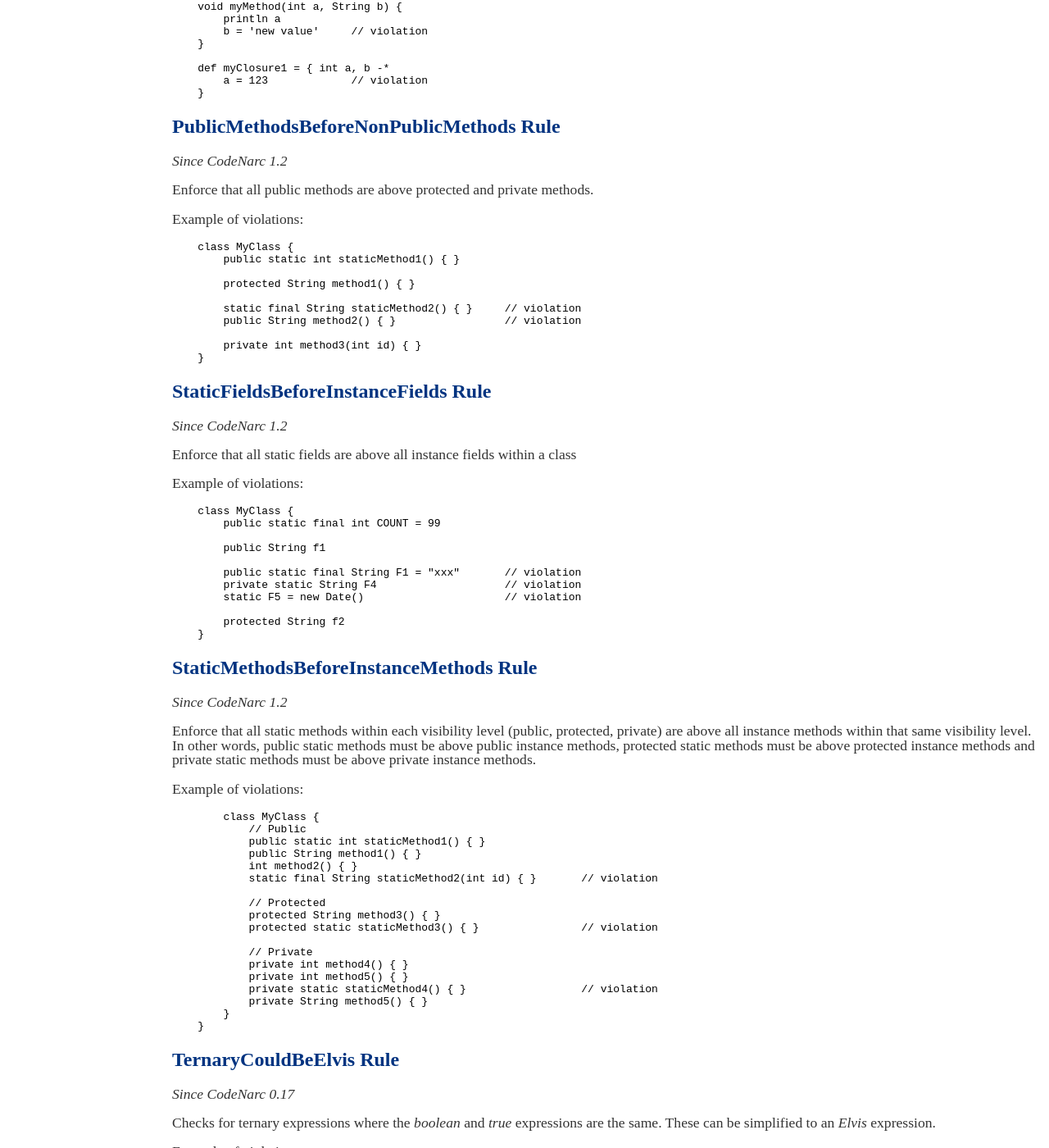
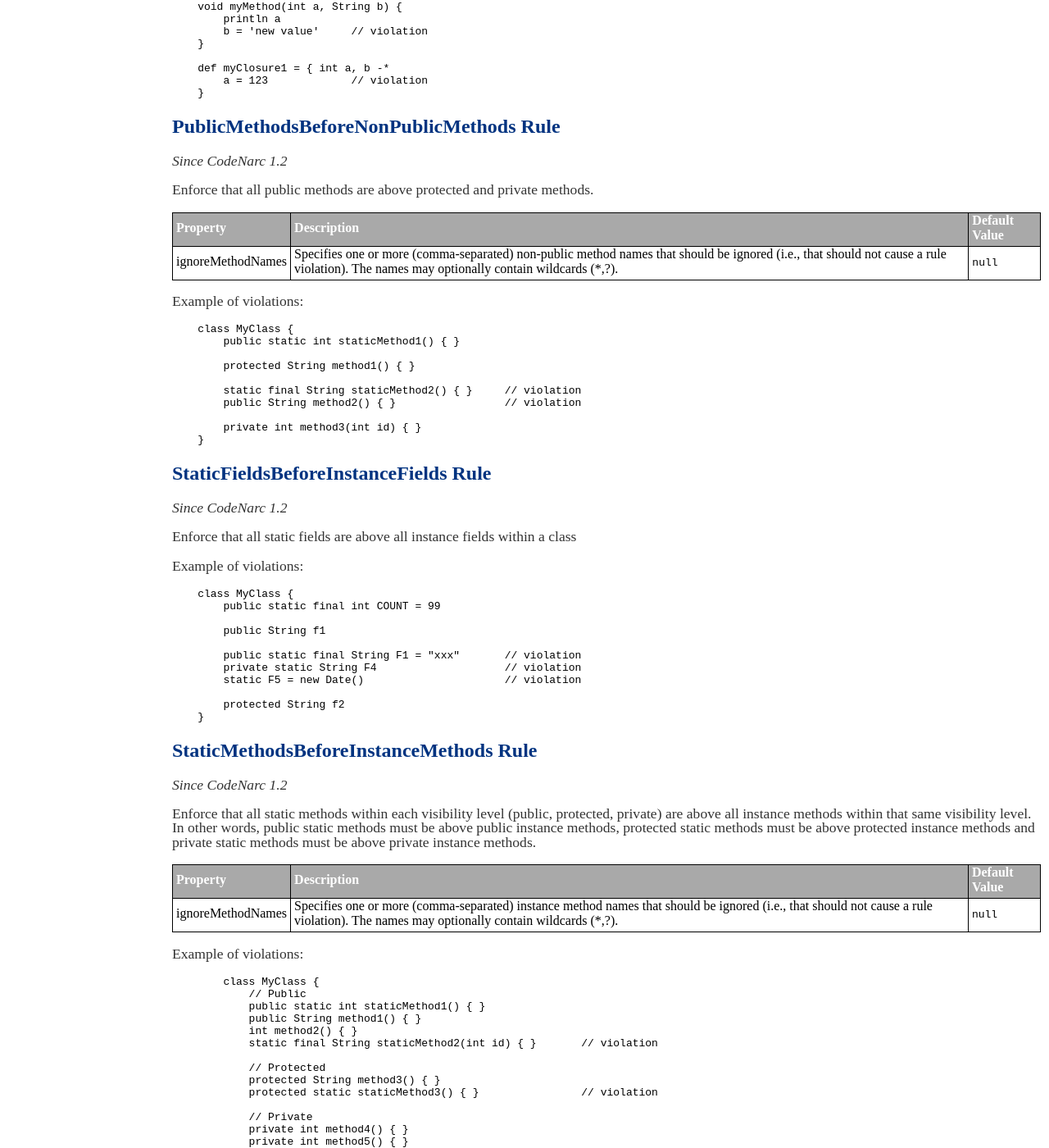
Before and after one commit to CodeNarc/CodeNarc, a Jekyll site: the page built from codenarc-rules-convention.md, in a window 1280 px wide and 1400 px high, scrolled down 7138 px. Shown: the whole window at 82% size. Built offline with Jekyll 4.4.1, drawn with Linux system fonts in a browser that asks for light colours.

Commit message:
Add ignore option to PublicMethodsBeforeNonPublicMethodsRule and StaticMethodsBeforeInstanceMethodsAstVisitor

````diff
--- a/codenarc-rules-convention.md
+++ b/codenarc-rules-convention.md
@@ -474,6 +474,10 @@ Example of violations:
 
 Enforce that all public methods are above protected and private methods.
 
+| Property                    | Description            | Default Value    |
+|-----------------------------|------------------------|------------------|
+| ignoreMethodNames           | Specifies one or more (comma-separated) non-public method names that should be ignored (i.e., that should not cause a rule violation). The names may optionally contain wildcards (*,?).  | `null`  |
+
 Example of violations:
 
 ```
@@ -521,6 +525,10 @@ Enforce that all static methods within each visibility level (public, protected,
 instance methods within that same visibility level. In other words, public static methods must be above
 public instance methods, protected static methods must be above protected instance methods and private
 static methods must be above private instance methods.
+
+| Property                    | Description            | Default Value    |
+|-----------------------------|------------------------|------------------|
+| ignoreMethodNames           | Specifies one or more (comma-separated) instance method names that should be ignored (i.e., that should not cause a rule violation). The names may optionally contain wildcards (*,?).  | `null`  |
 
 Example of violations:
 
````
